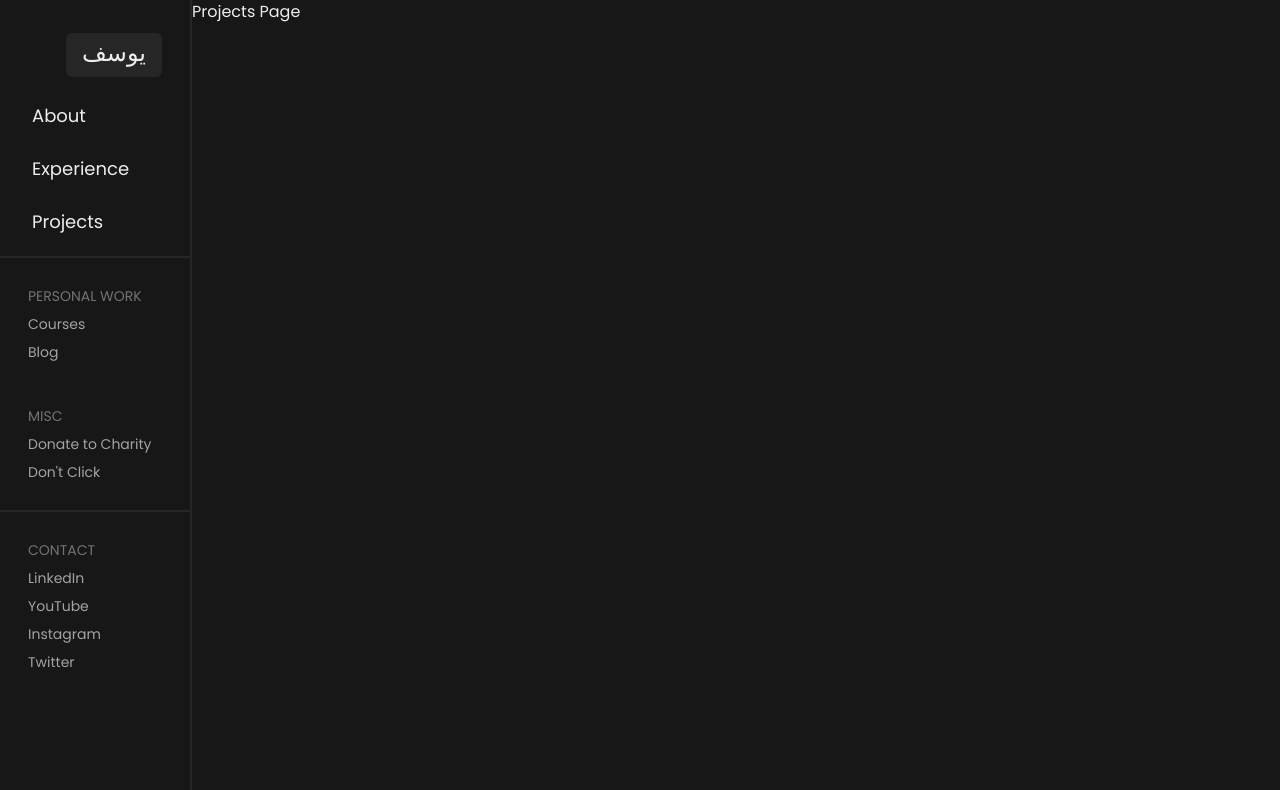
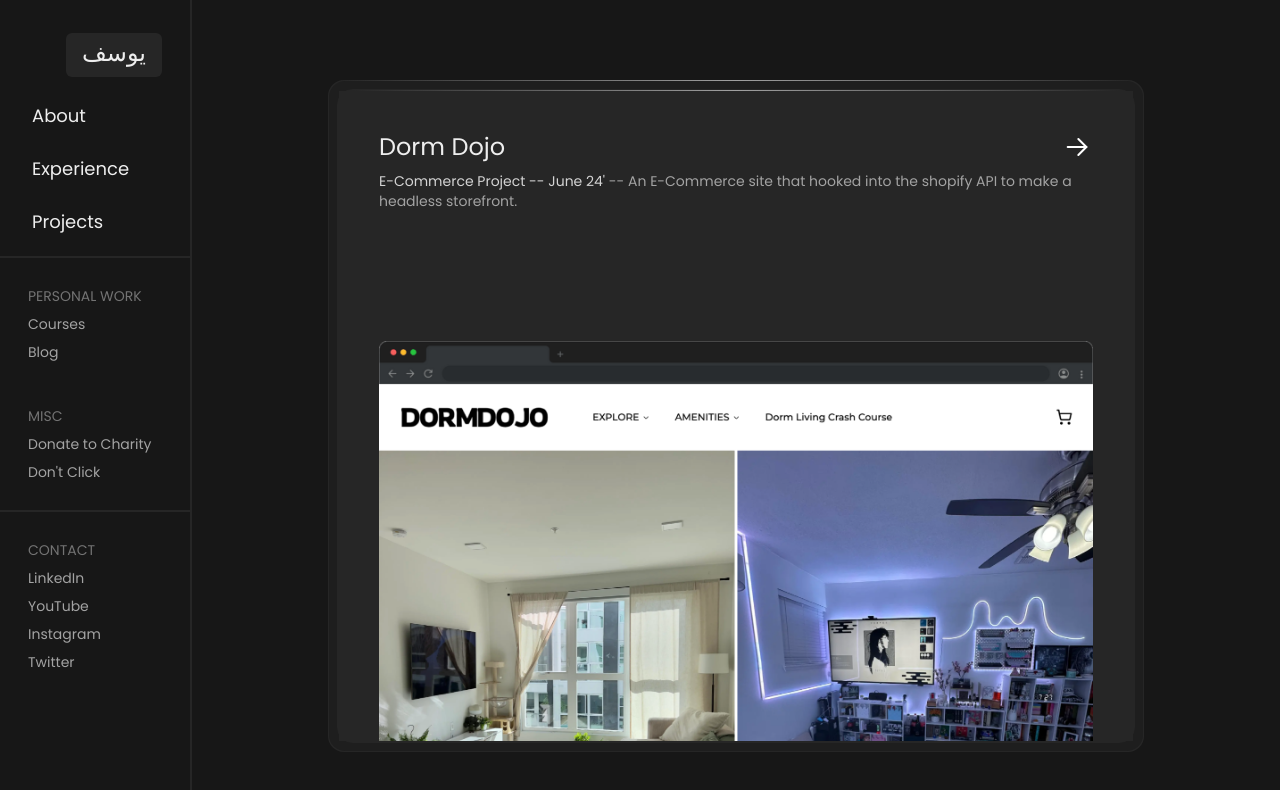
Before and after one commit to Yaucrates/porfolio, a SvelteKit app: page /projects in a window 1280 px wide. Shown: the top 790 px of the page. Built offline with nearby package versions, Linux system fonts and the light colour scheme; a web font is replaced by a local one.

Commit message:
Nav blur fix, added project card

```diff
--- a/src/lib/components/ExperienceCard.svelte
+++ b/src/lib/components/ExperienceCard.svelte
@@ -10,7 +10,7 @@
 </script>
 
 <OnMount>
-    <div in:fly={{ y: 200, duration: 1300 }} class="min-h-[500px] w-5/6 md:w-4/5 lg:w-3/4 border-2 flex flex-col rounded-lg bg-[rgb(30,30,30)] border-neutral-800 relative hover:shadow-2xl hover:shadow-neutral-700 transition-all duration-300 overflow-hidden">
+    <div in:fly={{ y: 200, duration: 1300 }} class="min-h-[500px] w-5/6 md:w-4/5 lg:w-3/4 border-2 flex flex-col rounded-lg bg-neutral-850 border-neutral-800 relative hover:shadow-2xl hover:shadow-neutral-700 transition-all duration-300 overflow-hidden">
         <img src={background_src} alt="work background" class="w-full h-full absolute bottom-0 left-0 opacity-40 rounded-lg object-cover"/>
 
         <header class="flex justify-between items-center py-8 px-12 z-10">
--- a/src/lib/components/Header/Nav.svelte
+++ b/src/lib/components/Header/Nav.svelte
@@ -10,7 +10,7 @@
     <span class="absolute left-1/2 top-1/2 h-[var(--thickness)] w-[var(--width)] -translate-x-1/2 translate-y-[calc(50%+var(--gap))] transition-transform duration-[calc(var(--duration)*2/3)] before:absolute before:right-0 before:h-full before:w-[60%] before:rounded-full before:bg-[var(--color)] before:transition-[right] before:delay-[calc(var(--duration)*1/3)] before:duration-[calc(var(--duration)*2/3)] group-aria-expanded:-translate-y-1/2 group-aria-expanded:-rotate-45 group-aria-expanded:delay-[calc(var(--duration)*1/3)] before:group-aria-expanded:right-[40%] before:group-aria-expanded:delay-0"></span>
 </button>
 
-<nav class={`transitionHeader ${expanded ? "opacity-100 z-20" : "opacity-0 z-[-1]"} h-full w-full bg-black/10 backdrop-blur-sm absolute top-0 right-0 transition-all duration-300`}>
+<nav class={`transitionHeader ${expanded ? "opacity-100 z-20" : "opacity-0 z-[-1]"} h-full ${expanded ? 'w-full' : 'w-0'} bg-black/10 backdrop-blur-sm absolute top-0 right-0 transition-all duration-300`}>
     <div class={`${expanded ? "w-full min-[384px]:w-96" : "w-0"} h-full absolute flex items-center justify-center top-0 right-0 bg-neutral-900 shadow-md shadow-neutral-900 transition-all duration-300`}>
         <ul class="text-lg min-[384px]:mr-24 flex flex-col gap-4 text-neutral-300 transition-all">
             <li><a href="/about" class="flex gap-2 hover:text-cyan-500 duration-300"><span class="text-cyan-500">1.</span>About</a></li>
--- /dev/null
+++ b/src/lib/components/ProjectCard.svelte
@@ -0,0 +1,41 @@
+<script lang="ts">
+    export let title: string;
+    export let subtitle: string;
+    export let description: string;
+    export let src: string;
+</script>
+
+<div class="w-3/4 h-60 min-[400px]:h-96 md:h-[30rem] lg:h-[42rem] p-px bg-border-gradient rounded-2xl group">
+    <div class="w-full h-full p-2 bg-neutral-850 rounded-2xl">
+        <div class="w-full h-full p-px bg-border-gradient border-[1px] border-neutral-800 hover:border-neutral-700 transition-all duration-300 rounded-2xl relative">
+            <div class="w-full h-full bg-neutral-800 relative overflow-hidden">
+                <div class="bg-gradient opacity-0 group-hover:opacity-100 w-full h-full absolute transition-all duration-300 z-10"></div>
+                <div class="w-full h-full p-10 pb-0 gap-2 flex flex-col bg-neutral-800 bg-transparent rounded-2xl z-20 absolute">
+                    <div class="flex justify-between">
+                        <h1 class="text-2xl">{title}</h1>
+                        <svg xmlns="http://www.w3.org/2000/svg" class="group-hover:translate-x-3 transition-all duration-300" width="32" height="32" viewBox="0 0 24 24" stroke-width="1.5" stroke="#ffffff" fill="none" stroke-linecap="round" stroke-linejoin="round">
+                            <path stroke="none" d="M0 0h24v24H0z" fill="none"/>
+                            <path d="M5 12l14 0" />
+                            <path d="M13 18l6 -6" />
+                            <path d="M13 6l6 6" />
+                        </svg>
+                    </div>
+                    <p class="text-sm text-neutral-400"><span class="text-neutral-300">{subtitle}</span> -- {description}</p>
+                    <div class="w-full h-full hidden min-[400px]:flex relative">
+                        <img src={src} class="translate-y-12 group-hover:translate-y-8 transition-all duration-300 absolute bottom-0" alt="alt"/>
+                    </div>
+                </div>
+            </div>
+        </div>
+    </div>
+</div>
+
+<style>
+    .bg-border-gradient {
+        background: radial-gradient(circle at top center, rgb(160, 160, 160) 0%, rgb(38, 38, 38) 50%);
+    }
+
+    .bg-gradient {
+        background: radial-gradient(circle at top center, rgb(8, 51, 68) 0%, rgb(38, 38, 38) 120%);
+    }
+</style>
--- a/src/routes/projects/+page.svelte
+++ b/src/routes/projects/+page.svelte
@@ -1,7 +1,10 @@
 <script lang="ts">
     // import type { PageData } from './$types';
+    import ProjectCard from "$lib/components/ProjectCard.svelte";
 
     // export let data: PageData;
 </script>
 
-Projects Page
+<div class="py-20 gap-12 h-full flex flex-col justify-center items-center">
+    <ProjectCard title="Dorm Dojo" subtitle="E-Commerce Project -- June 24'" description="An E-Commerce site that hooked into the shopify API to make a headless storefront." src="DormDojoHomepage.webp" />
+</div>
--- a/tailwind.config.js
+++ b/tailwind.config.js
@@ -3,6 +3,11 @@ export default {
 	content: ['./src/**/*.{html,js,svelte,ts}'],
 	theme: {
 		extend: {
+            colors: {
+                neutral: {
+                    850: 'rgb(30,30,30)',
+                }
+            },
             zIndex: {
                 'max': '9999',
             }
```
Also changed, not shown: static/DormDojoHomepage.webp (added).
